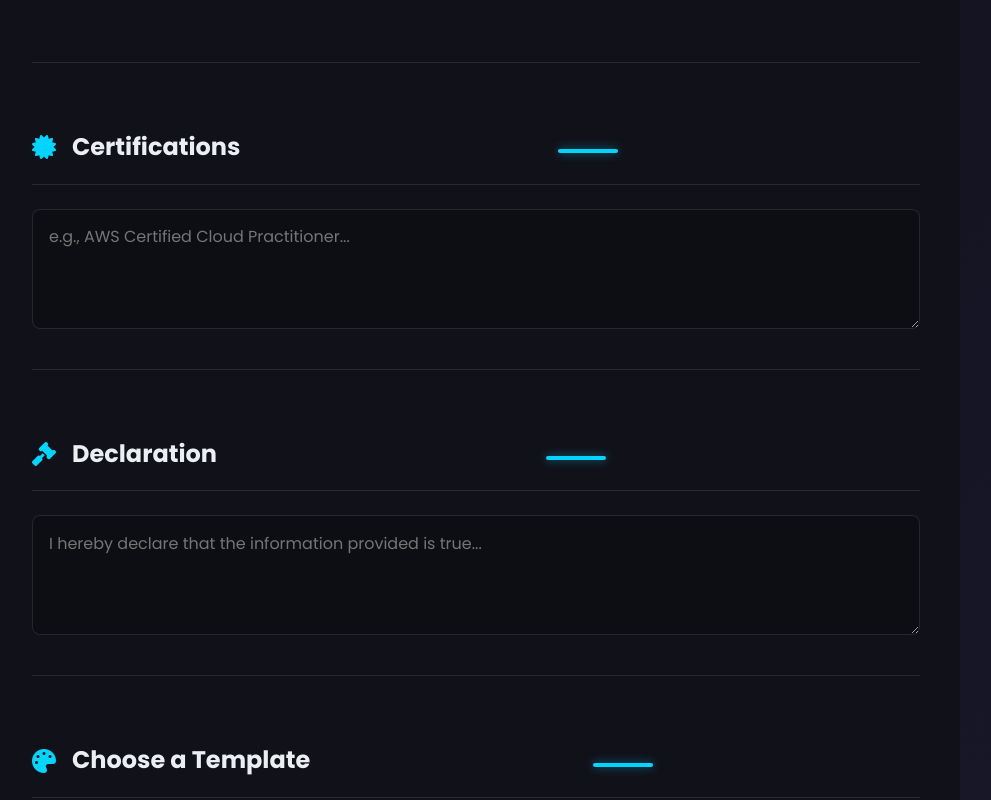
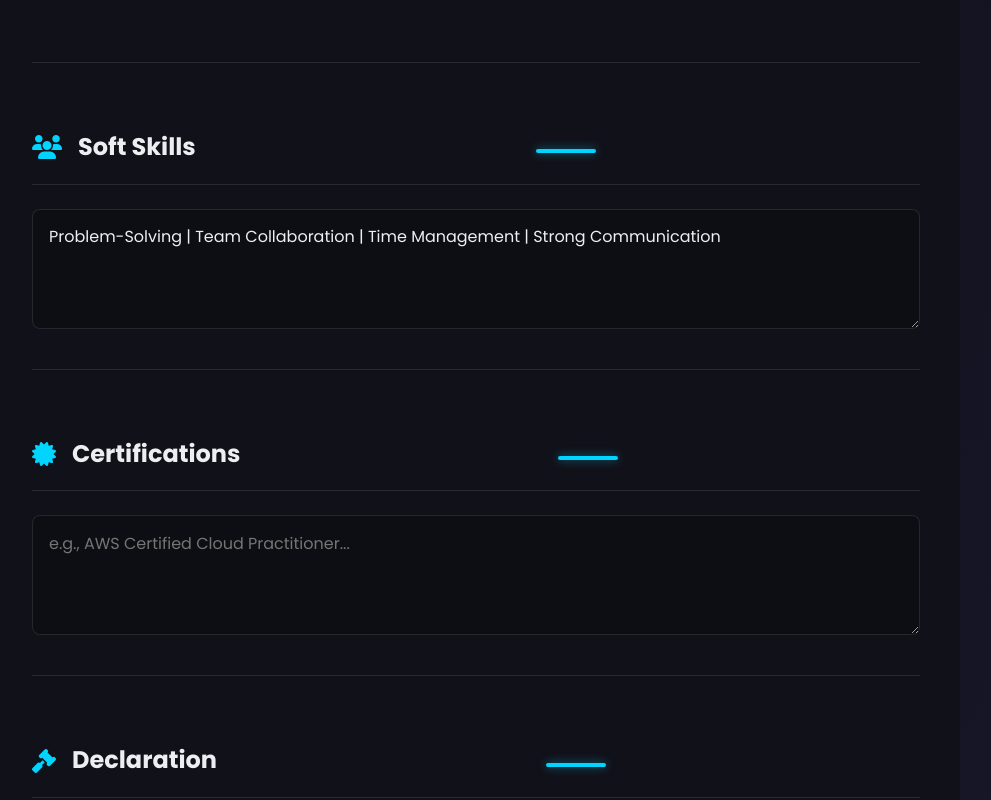
Before and after one commit to abhi6101/hack-react, a React (Vite) app: page /resume in a window 1280 px wide. Shown: the part 1940-2740 px from the top of the page, without its empty margins (164-1155 px from the left). Built offline with nearby package versions, Linux system fonts and the light colour scheme; sample sign-in values are in the browser's storage.

Commit message:
feat: Add Soft Skills field to Resume Builder form

```diff
--- a/src/pages/Resume.jsx
+++ b/src/pages/Resume.jsx
@@ -133,6 +133,14 @@ const Resume = () => {
                     </div>
                 </div>
 
+                {/* Soft Skills */}
+                <div className="form-section">
+                    <div className="section-title"><i className="fas fa-users"></i><h2>Soft Skills</h2></div>
+                    <div className="form-group full-width">
+                        <textarea id="softSkills" name="softSkills" placeholder="e.g., Problem-Solving | Team Collaboration | Time Management | Strong Communication" rows="2" value={formData.softSkills} onChange={handleChange}></textarea>
+                    </div>
+                </div>
+
                 {/* Certifications (Optional) */}
                 <div className="form-section">
                     <div className="section-title"><i className="fas fa-certificate"></i><h2>Certifications</h2></div>
```
